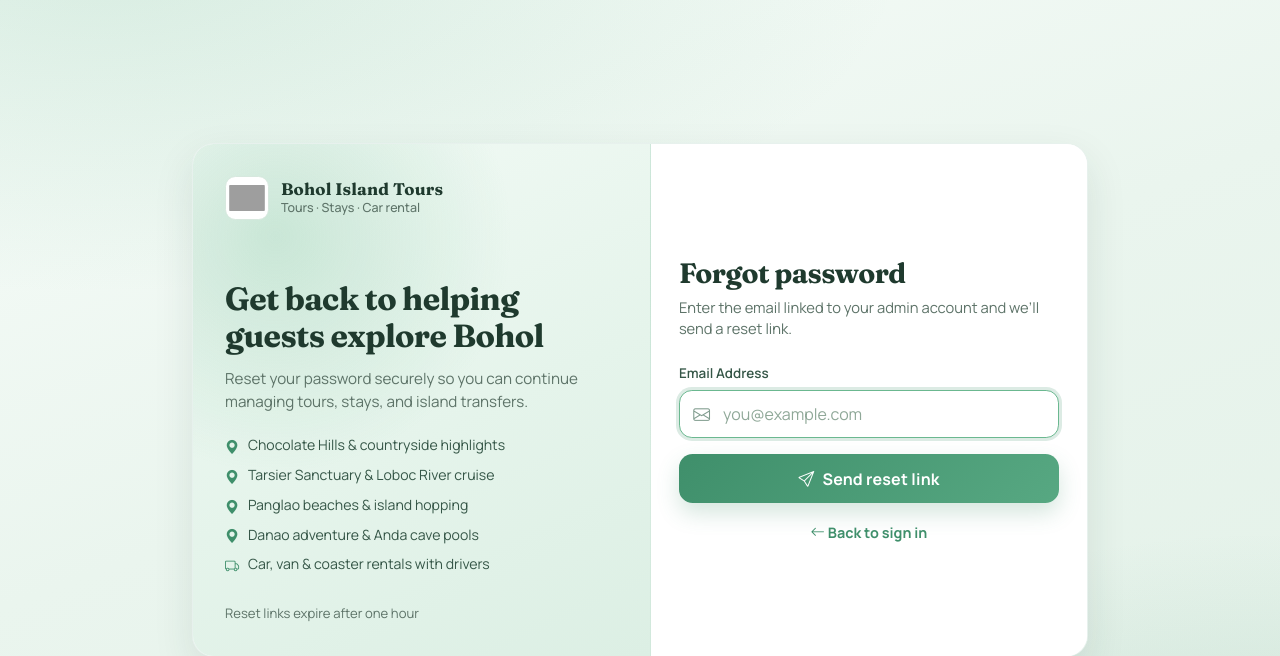
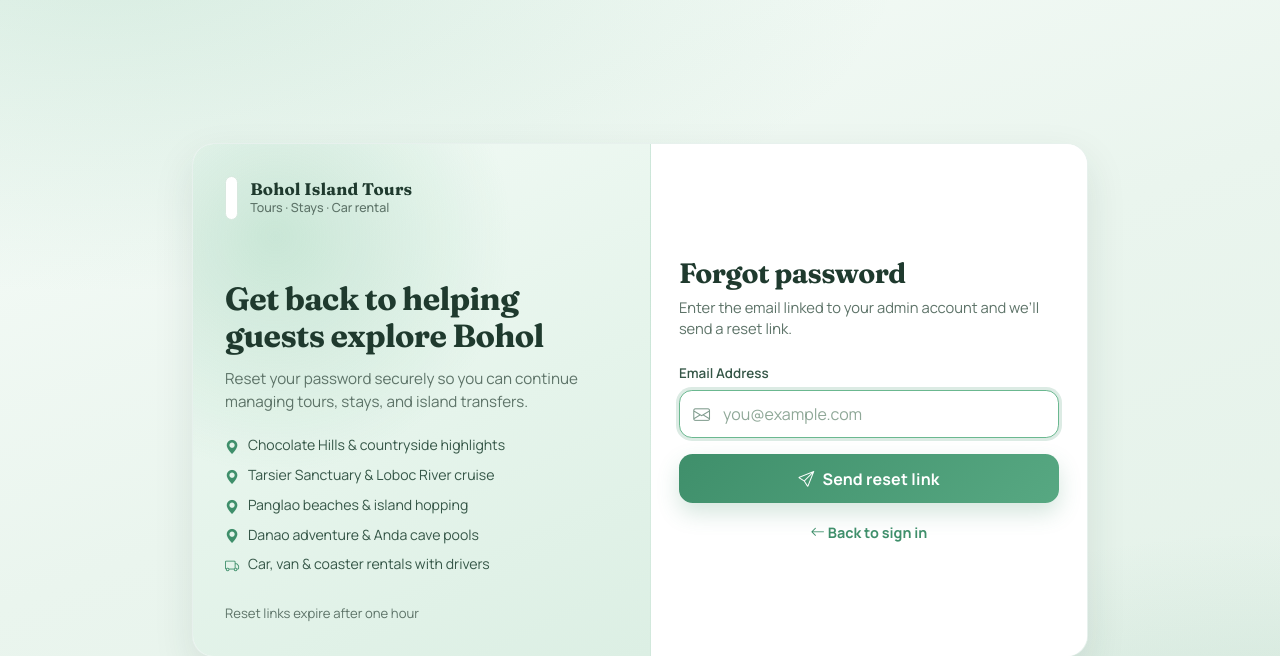
Before and after one commit to messenger1976/boholislandtours, a CodeIgniter app: page /bodarepensionhouse/forgot-password in a window 1280 px wide. Shown: the top 656 px of the page. Run offline with CodeIgniter, Linux system fonts and the light colour scheme; some libraries are stand-ins or nearby versions; grey boxes are pictures that could not be loaded.

Commit message:
Update authentication views to use favicon logo and improve image styling for better responsiveness across login, registration, and password recovery pages.

```diff
--- a/admin/application/views/admin/auth/forgot_password.php
+++ b/admin/application/views/admin/auth/forgot_password.php
@@ -12,7 +12,7 @@
     <link rel="stylesheet" href="https://cdn.jsdelivr.net/npm/bootstrap-icons@1.7.2/font/bootstrap-icons.css">
     <?php
         $public_base = preg_replace('#/admin/?$#', '/', rtrim(base_url(), '/'));
-        $logo_url = $public_base . 'images/logo.png';
+        $logo_url = $public_base . 'images/favicon-logo.png';
         $favicon_url = $public_base . 'images/favicon-logo.png';
     ?>
     <link rel="icon" href="<?php echo html_escape($favicon_url); ?>">
@@ -86,13 +86,14 @@
         }
 
         .brand-strip img {
-            width: 2.75rem;
             height: 2.75rem;
+            width: auto;
+            max-width: 7.5rem;
             object-fit: contain;
-            border-radius: 0.65rem;
+            border-radius: 0.45rem;
             background: #fff;
             border: 1px solid var(--line);
-            padding: 0.2rem;
+            padding: 0.2rem 0.35rem;
         }
 
         .brand-strip .brand-text {
```
Also changed, not shown: admin/application/views/admin/auth/login.php (+5 -4 lines), admin/application/views/admin/auth/register.php (+5 -4 lines).
